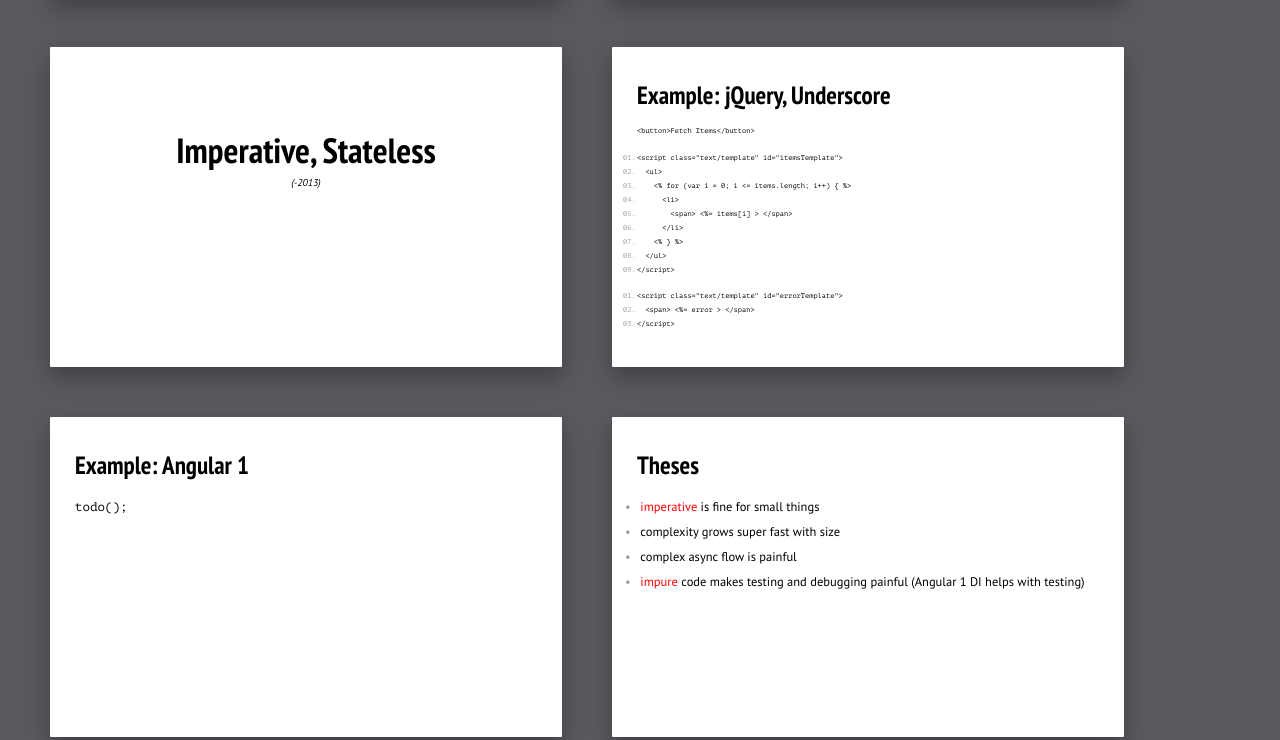
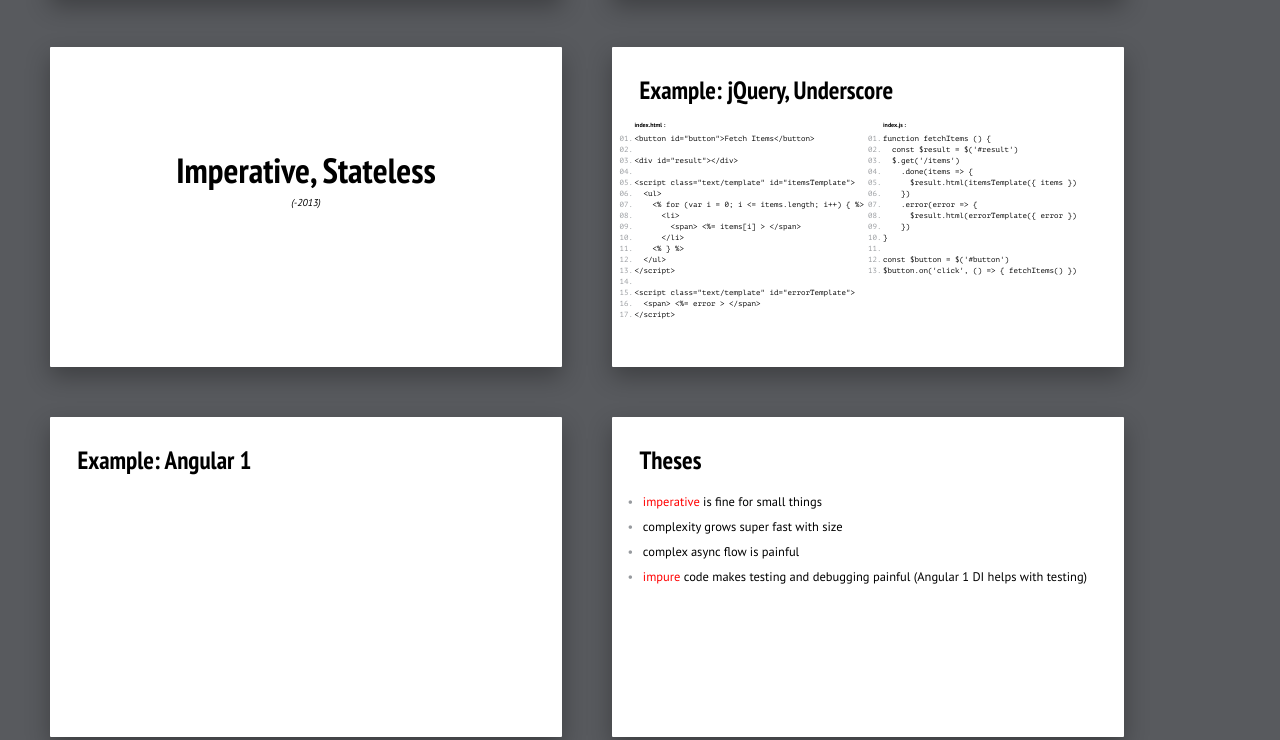
Before and after one commit to Va1/deck-odessajs-2018, a plain HTML site: page index.html in a window 1280 px wide. Shown: the part 1237-1977 px from the top of the page. Drawn offline with Linux system fonts and the light colour scheme.

Commit message:
jquery+lodash example code

```diff
--- a/index.html
+++ b/index.html
@@ -20,7 +20,7 @@
 
 <style>
   .slide.c-slide {
-    padding: 70px 50px 0 50px;
+    padding: 60px 55px 0 55px;
   }
   .slide.c-slide h2 {
     color: #000000;
@@ -35,8 +35,8 @@
     color: #ff0000;
   }
   .slide.c-slide.c-slide-cover h2 {
-    margin: 100px 0 0;
-    text-align:center;
+    margin: 150px 0 0;
+    text-align: center;
     font-size: 70px;
   }
   .slide.c-slide.c-slide-cover p {
@@ -45,8 +45,28 @@
     font-style: italic;
     font-size: 20px;
   }
+  .slide.c-slide .c-code {
+    display: flex;
+    margin: 0 -40px 0 -40px;
+  }
+  .slide.c-slide .c-code .c-code-column {
+    width: 50%;
+    flex-shrink: 1;
+    flex-grow: 1;
+    padding: 0 0 0 30px;
+  }
+  .slide.c-slide .c-code label {
+    display: block;
+    margin: 0 0 5px 0;
+    font-size: 12px;
+    font-weight: 700;
+  }
+  .slide.c-slide .c-code pre {
+    margin: 0 0 15px 0;
+  }
   .slide.c-slide .c-code code {
-    font-size: 14px;
+    font-size: 15px;
+    line-height: 22px;
   }
 </style>
 
@@ -151,10 +171,16 @@
   <h2>
     Example: jQuery, Underscore
   </h2>
-  <pre class="c-code">
-    <code>&lt;button&gt;Fetch Items&lt;/button&gt;</code>
-  </pre>
-  <pre class="c-code">
+  <div class="c-code">
+    <div class="c-code-column">
+      <label>
+        index.html :
+      </label>
+      <pre>
+        <code>&lt;button id="button"&gt;Fetch Items&lt;/button&gt;</code>
+        <code> </code>
+        <code>&lt;div id="result"&gt;&lt;/div&gt;</code>
+        <code> </code>
         <code>&lt;script class="text/template" id="itemsTemplate"&gt;</code>
         <code>  &lt;ul&gt;</code>
         <code>    &lt;% for (var i = 0; i <= items.length; i++) { %&gt;</code>
@@ -164,21 +190,39 @@
         <code>    &lt;% } %&gt;</code>
         <code>  &lt;/ul&gt;</code>
         <code>&lt;/script&gt;</code>
-  </pre>
-  <pre class="c-code">
+        <code> </code>
         <code>&lt;script class="text/template" id="errorTemplate"&gt;</code>
         <code>  &lt;span&gt; &lt;%= error &gt; &lt;/span&gt;</code>
         <code>&lt;/script&gt;</code>
       </pre>
+    </div>
+    <div class="c-code-column">
+      <label>
+        index.js :
+      </label>
+      <pre>
+        <code>function fetchItems () {</code>
+        <code>  const $result = $('#result')</code>
+        <code>  $.get('/items')</code>
+        <code>    .done(items => {</code>
+        <code>      $result.html(itemsTemplate({ items })</code>
+        <code>    })</code>
+        <code>    .error(error => {</code>
+        <code>      $result.html(errorTemplate({ error })</code>
+        <code>    })</code>
+        <code>}</code>
+        <code> </code>
+        <code>const $button = $('#button')</code>
+        <code>$button.on('click', () => { fetchItems() })</code>
+      </pre>
+    </div>
+  </div>
 </section>
 
 <section class="slide c-slide">
   <h2>
     Example: Angular 1
   </h2>
-  <pre>
-    <code>todo();</code>
-  </pre>
 </section>
 
 <section class="slide c-slide">
```
Lines whose indentation alone changed are shown as unchanged.
